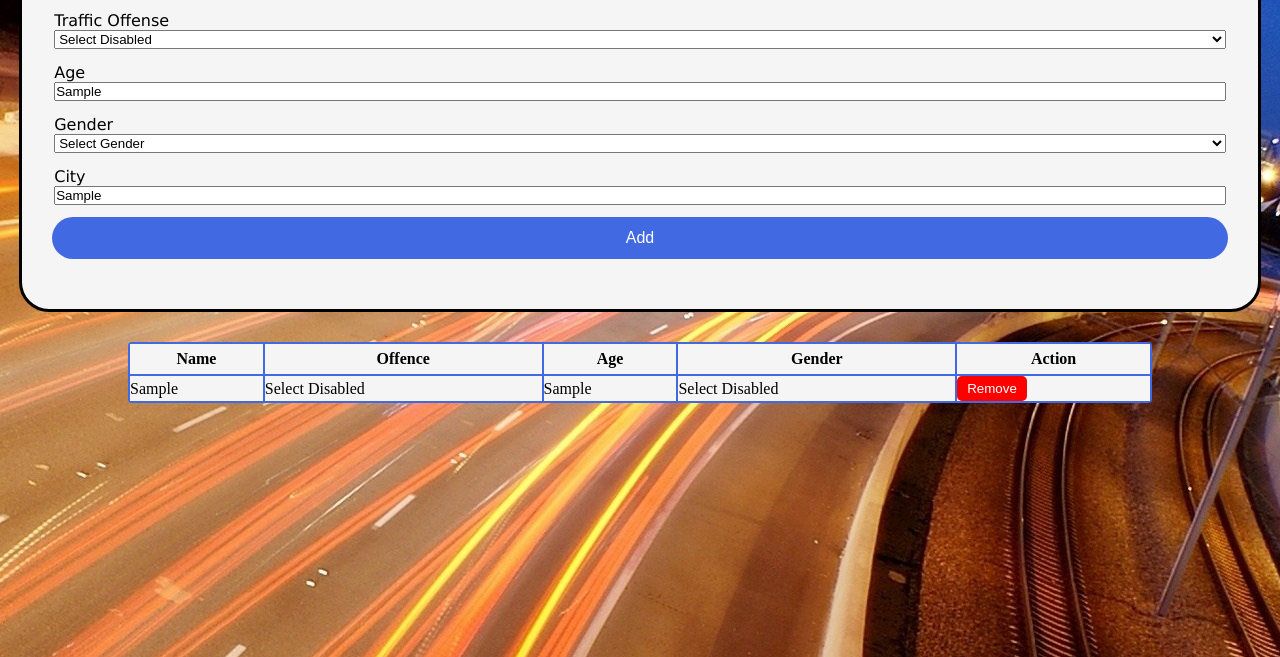
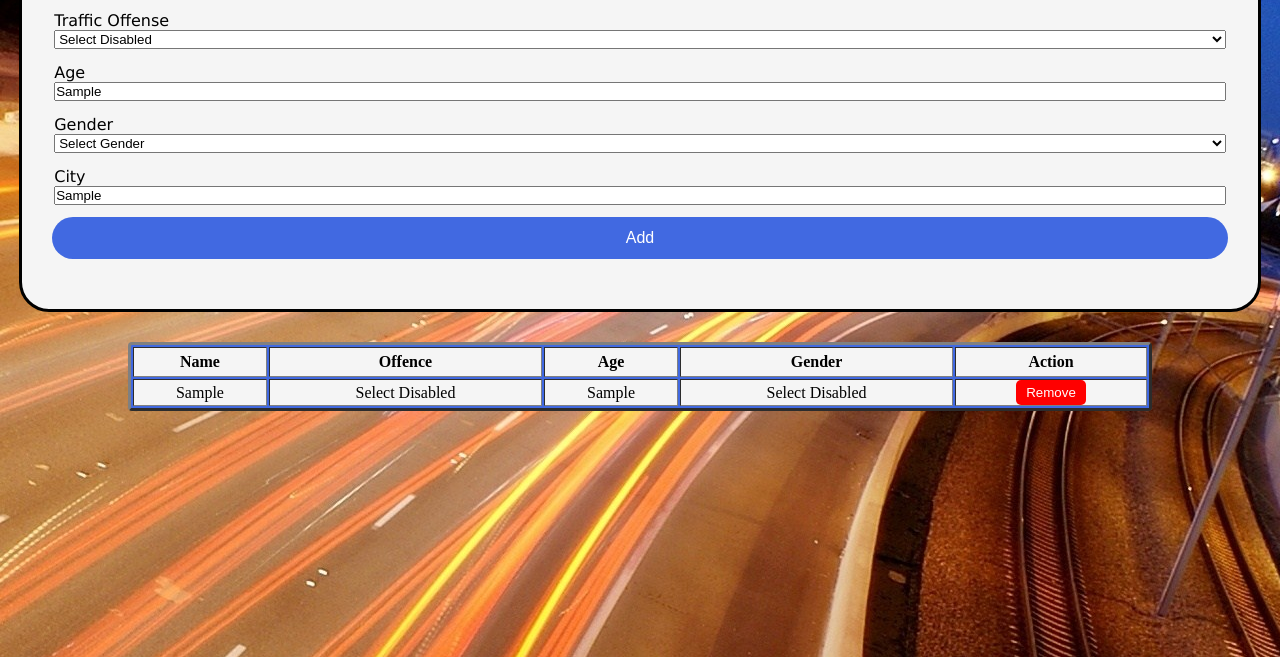
Before and after one commit to Quaintbrake5/AptechJS, a plain HTML site: page index.htm in a window 1280 px wide. Both pictures are taken after typing "Sample", "Sample", "Sample" into the empty fields and a click on the button "Add". Shown: the part 173-830 px from the top of the page. Drawn offline with Linux system fonts and the light colour scheme.

Commit message:
Added my project

```diff
--- a/index.htm
+++ b/index.htm
@@ -105,6 +105,13 @@ th{
     justify-content: center;
 }
 
+td{
+    color: black;
+    align-items: center;
+    justify-content: center;
+    text-align: center;
+}
+
 button.removeOffender {
     background-color: red;
     color: white;
@@ -184,7 +191,7 @@ button.removeOffender {
             <button type="submit" id="proceedButton">Add</button>
         </form>
 
-        <table class="offenderDetails" border="0.5px">
+        <table class="offenderDetails" border="3.5px">
             <thead>
                 <tr>
                     <th>Name</th>
```
